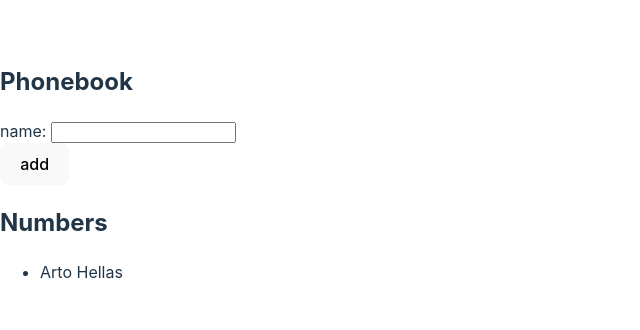
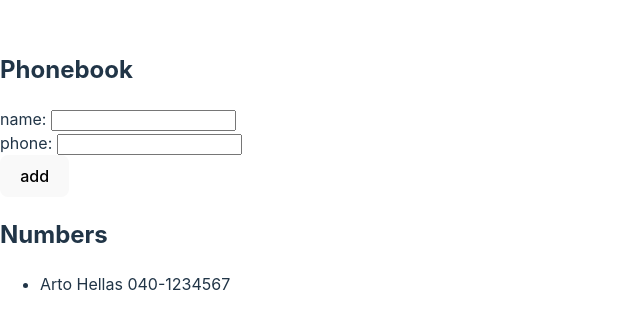
Before and after one commit to alejandroMonroy/fullstackopen, a React (Vite) app in the folder part2/phonebook/: page / in a window 1280 px wide. Shown: the part 228-558 px from the top of the page, without its empty margins (0-640 px from the left). Built offline with nearby package versions, Linux system fonts and the light colour scheme.

Commit message:
Exercise 2.8

```diff
--- a/part2/phonebook/src/App.jsx
+++ b/part2/phonebook/src/App.jsx
@@ -2,15 +2,17 @@ import { useState } from 'react'
 
 const App = () => {
   const [persons, setPersons] = useState([
-    { name: 'Arto Hellas' }
+    { name: 'Arto Hellas', phone: '040-1234567' }
   ])
   const [newName, setNewName] = useState('')
+  const [newPhone, setNewPhone] = useState('')
 
   const addPerson = (event) => {
     event.preventDefault()
     if (persons.find(person => person.name == newName) === undefined) {
-      setPersons(persons.concat({name: newName}))
+      setPersons(persons.concat({name: newName, phone: newPhone}))
       setNewName('')
+      setNewPhone('')
     }else{
       alert(`${newName} is already added to phonebook`)
     }
@@ -20,20 +22,23 @@ const App = () => {
     setNewName(event.target.value)
   }
 
+  const handlePhoneChange = (event) => {
+    setNewPhone(event.target.value)
+  }
+
   return (
     <div>
       <h2>Phonebook</h2>
       <form onSubmit={addPerson}>
-        <div>
-          name: <input value={newName} onChange={handleNameChange}/>
-        </div>
+        <div>name: <input value={newName} onChange={handleNameChange}/></div>
+        <div>phone: <input value={newPhone} onChange={handlePhoneChange}/></div>
         <div>
           <button type="submit">add</button>
         </div>
       </form>
       <h2>Numbers</h2>
       <ul>
-        {persons.map((person, i) => <li key={i}><p>{person.name}</p></li>)}
+        {persons.map((person, i) => <li key={i}><p>{person.name} {person.phone}</p></li>)}
       </ul>
     </div>
   )
```
